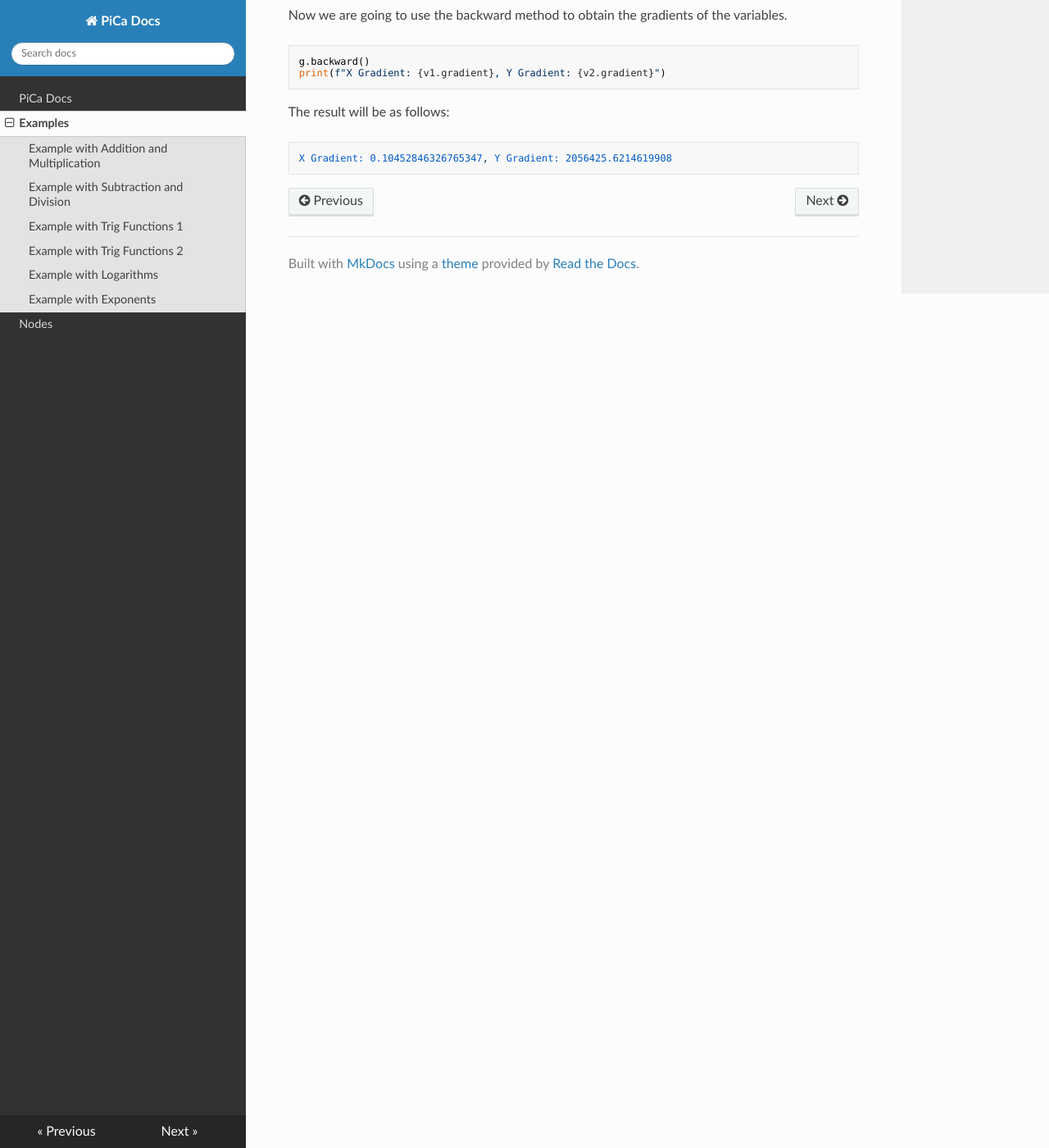
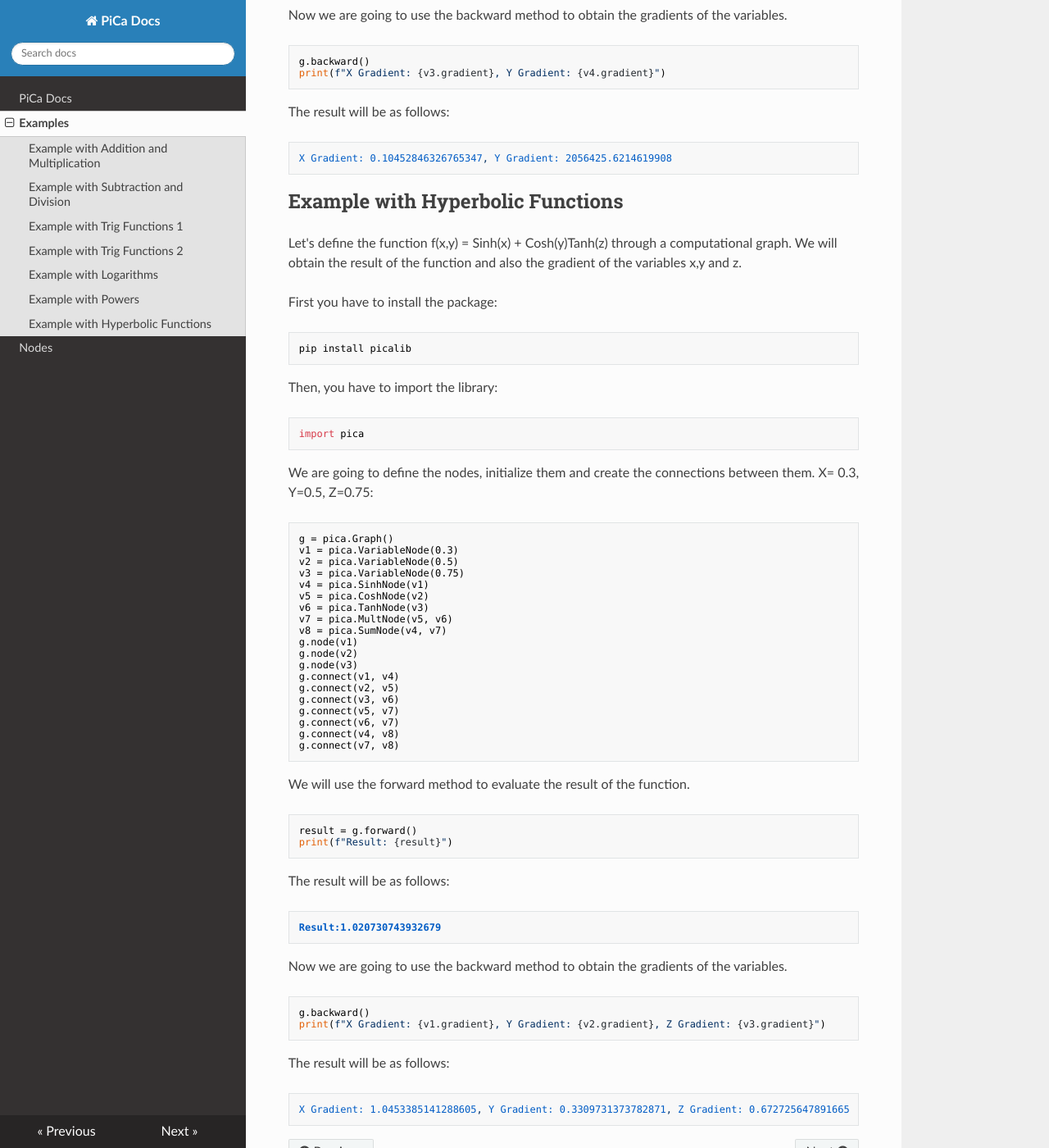
Before and after one commit to PhilanthropiCat/PiCa-Docs, an MkDocs documentation site: the page built from docs/Examples.md, in a window 1280 px wide and 1400 px high, scrolled down 8131 px. Shown: the whole window at 82% size. Built offline with MkDocs 1.6.1, drawn with Linux system fonts in a browser that asks for light colours; nearby versions of some CDN libraries; some of the changed text lies outside the part shown.

```diff
--- a/docs/Examples.md
+++ b/docs/Examples.md
@@ -281,7 +281,7 @@ The result will be as follows:
     X Gradient: -59.658635964251935, Y Gradient: 20.66558448959415
 
 
-## Example with Exponents
+## Example with Powers
 
 Let's represent the function f(x,y) = (sin(x)^2) + (15^y) through a computational graph. We will obtain the result of the function and also the gradient of the variables x,y.
 
@@ -311,13 +311,13 @@ Now we are going to initialize our nodes and make the connections between them.
     g.node(v2)
     g.node(v3)
     g.node(v4)
-    g.connect(v3,v5)
-    g.connect(v1,v6)
-    g.connect(v5,v6)
-    g.connect(v2,v7)
-    g.connect(v4,v7)
-    g.connect(v6,v8)
-    g.connect(v7,v8)
+    g.connect(v3, v5)
+    g.connect(v1, v6)
+    g.connect(v5, v6)
+    g.connect(v2, v7)
+    g.connect(v4, v7)
+    g.connect(v6, v8)
+    g.connect(v7, v8)
 
 We will use the forward method to evaluate the result of the function.
 
@@ -331,8 +331,61 @@ The result will be as follows:
 Now we are going to use the backward method to obtain the gradients of the variables.
 
     g.backward()
-    print(f"X Gradient: {v1.gradient}, Y Gradient: {v2.gradient}")
+    print(f"X Gradient: {v3.gradient}, Y Gradient: {v4.gradient}")
 
 The result will be as follows:
 
     X Gradient: 0.10452846326765347, Y Gradient: 2056425.6214619908
+
+## Example with Hyperbolic Functions
+
+Let's define the function f(x,y) = Sinh(x) + Cosh(y)Tanh(z) through a computational graph. We will obtain the result of the function and also the gradient of the variables x,y and z.
+
+First you have to install the package:
+
+    pip install picalib
+
+Then, you have to import the library:
+
+    import pica
+
+We are going to define the nodes, initialize them and create the connections between them. X= 0.3, Y=0.5, Z=0.75:
+
+    g = pica.Graph()
+    v1 = pica.VariableNode(0.3)
+    v2 = pica.VariableNode(0.5)
+    v3 = pica.VariableNode(0.75)
+    v4 = pica.SinhNode(v1)
+    v5 = pica.CoshNode(v2)
+    v6 = pica.TanhNode(v3)
+    v7 = pica.MultNode(v5, v6)
+    v8 = pica.SumNode(v4, v7)
+    g.node(v1)
+    g.node(v2)
+    g.node(v3)
+    g.connect(v1, v4)
+    g.connect(v2, v5)
+    g.connect(v3, v6)
+    g.connect(v5, v7)
+    g.connect(v6, v7)
+    g.connect(v4, v8)
+    g.connect(v7, v8)
+
+We will use the forward method to evaluate the result of the function.
+
+    result = g.forward()
+    print(f"Result: {result}")
+
+The result will be as follows:
+
+    Result:1.020730743932679
+
+
+Now we are going to use the backward method to obtain the gradients of the variables.
+
+    g.backward()
+    print(f"X Gradient: {v1.gradient}, Y Gradient: {v2.gradient}, Z Gradient: {v3.gradient}")
+
+The result will be as follows:
+
+    X Gradient: 1.0453385141288605, Y Gradient: 0.3309731373782871, Z Gradient: 0.672725647891665
```
Also changed, not shown: other parts of docs/Examples.md (+3 -3 lines), docs/Nodes.md (+35 -6 lines), 1 other file.
